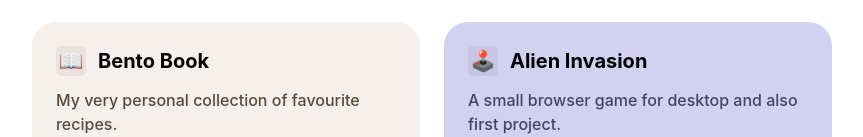
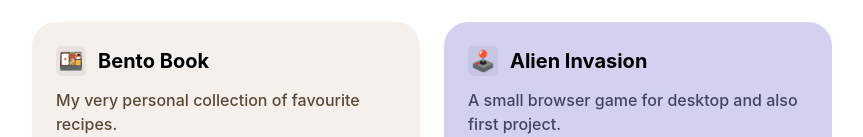
Before and after one commit to justArale/portfolio, a React (Vite) app: page / in a window 1280 px wide. Shown: the part 396-533 px from the top of the page, without its empty margins (208-1071 px from the left). Built offline with nearby package versions, Linux system fonts and the light colour scheme.

Commit message:
change book-emoji to bento-emoji for bento book project

```diff
--- a/src/pages/HomePage.jsx
+++ b/src/pages/HomePage.jsx
@@ -48,7 +48,7 @@ function HomePage() {
             <div className="recipebookFiller projectBox">
               <div className="header">
                 <div className="iconWrapper">
-                  <p className="bodyLarge">📖</p>
+                  <p className="bodyLarge">🍱</p>
                 </div>
                 <h1 className="bodyLarge">Bento Book</h1>
               </div>
```
